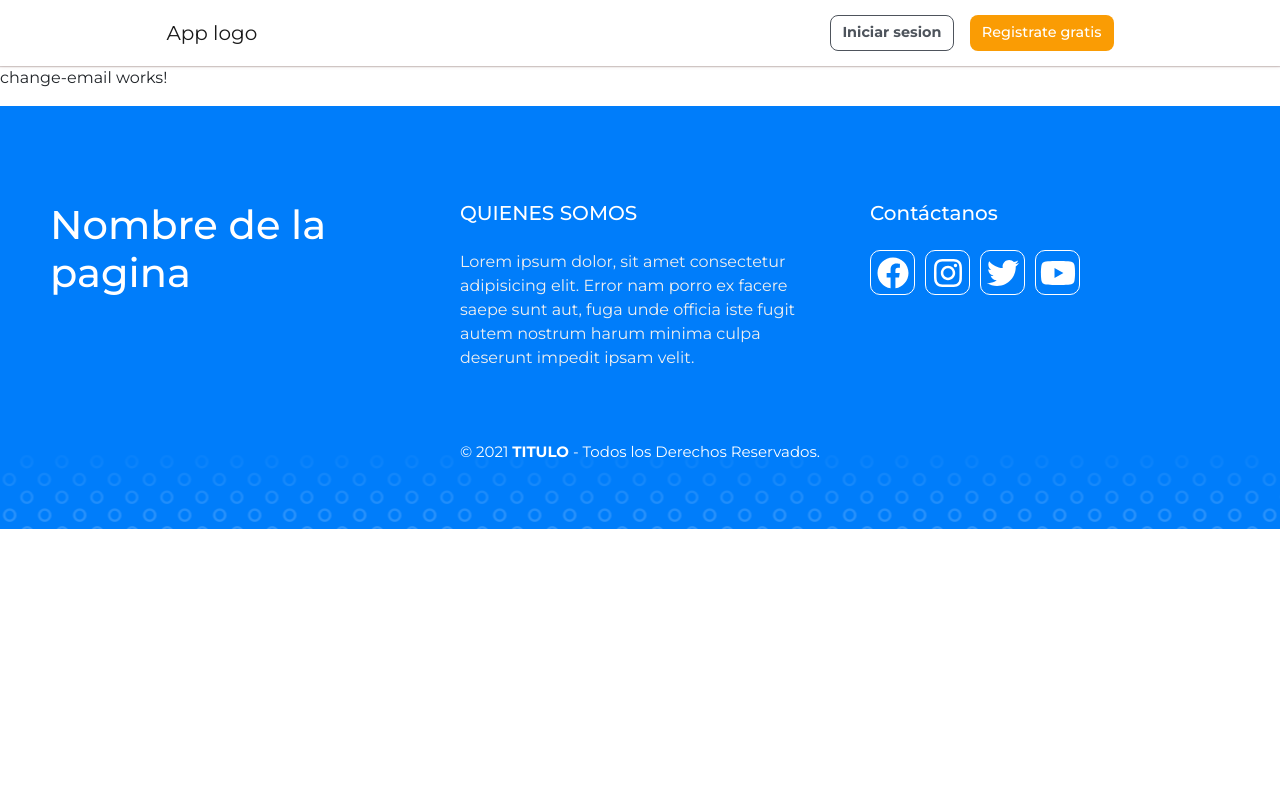
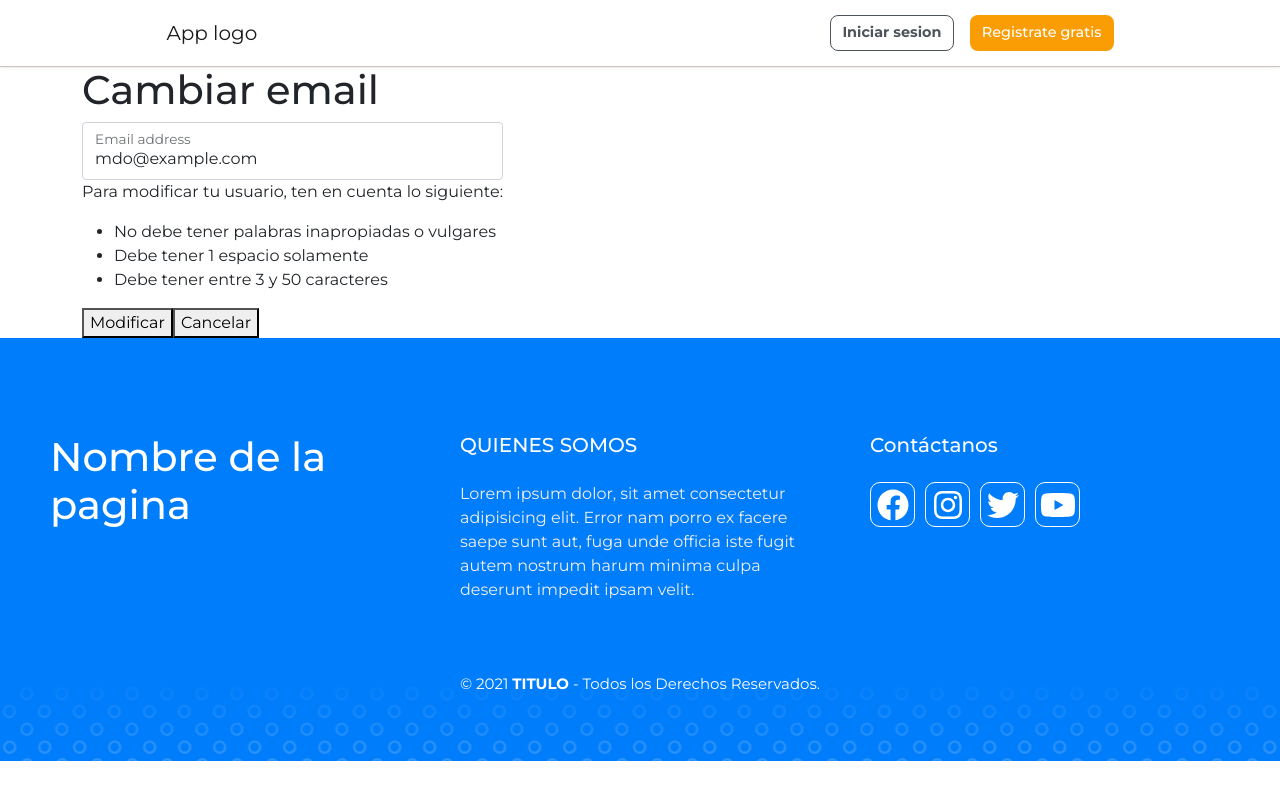
Before and after one commit to francogallegosqu/TextilFrontEnd, an Angular app: page /profile/changeEmail in a window 1280 px wide. Built offline with nearby package versions, Linux system fonts and the light colour scheme.

Commit message:
change email html

```diff
--- a/src/app/pages/profile/change-email/change-email.component.html
+++ b/src/app/pages/profile/change-email/change-email.component.html
@@ -1 +1,24 @@
-<p>change-email works!</p>
+<section id="change-email">
+    <div class="container">
+        <div class="change-email-card">
+            <h1 class="title">Cambiar email</h1>
+            <div class="row">
+                <div class="col-auto">
+                    <div class="form-floating">
+                        <input type="email" class="form-control" id="floatingInputGrid" placeholder="name@example.com"
+                            value="mdo@example.com">
+                        <label for="floatingInputGrid">Email address</label>
+                    </div>
+                    <p>Para modificar tu usuario, ten en cuenta lo siguiente:</p>
+                    <ul>
+                        <li>No debe tener palabras inapropiadas o vulgares</li>
+                        <li>Debe tener 1 espacio solamente</li>
+                        <li>Debe tener entre 3 y 50 caracteres</li>
+                    </ul>
+                    <button>Modificar</button>
+                    <button>Cancelar</button>
+                </div>
+            </div>
+        </div>
+    </div>
+</section>
--- a/src/app/pages/profile/profile.component.css
+++ b/src/app/pages/profile/profile.component.css
@@ -1,10 +1,11 @@
-.my-data-container {
-  padding: 2.9rem 27%;
-}
-
 .profile {
   background-color: #eeeeee;
   position: relative !important;
+  padding-bottom: 140px;
+}
+
+.my-data-container {
+  padding: 2.9rem 27% 0 27%;
 }
 
 .title {
```
